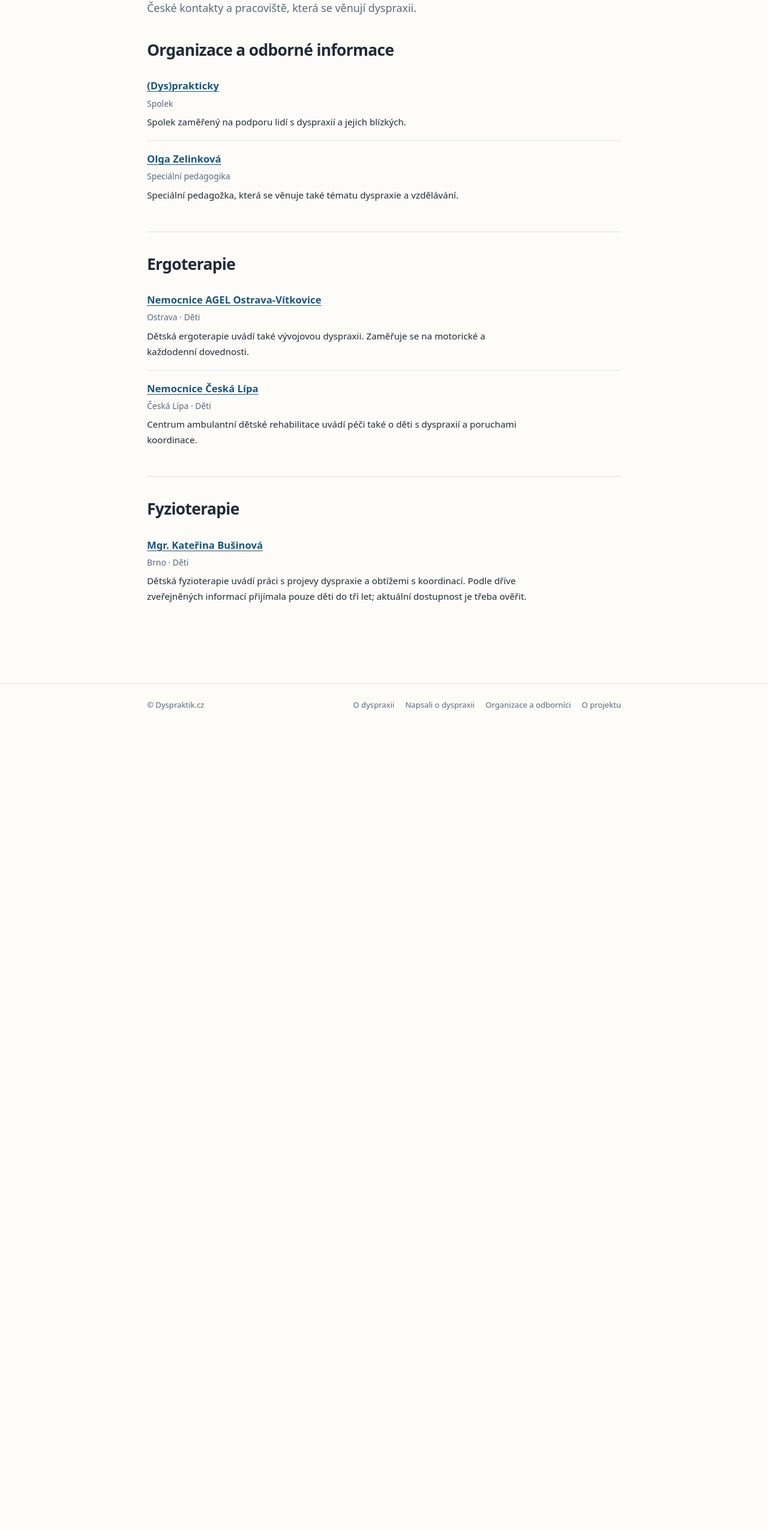
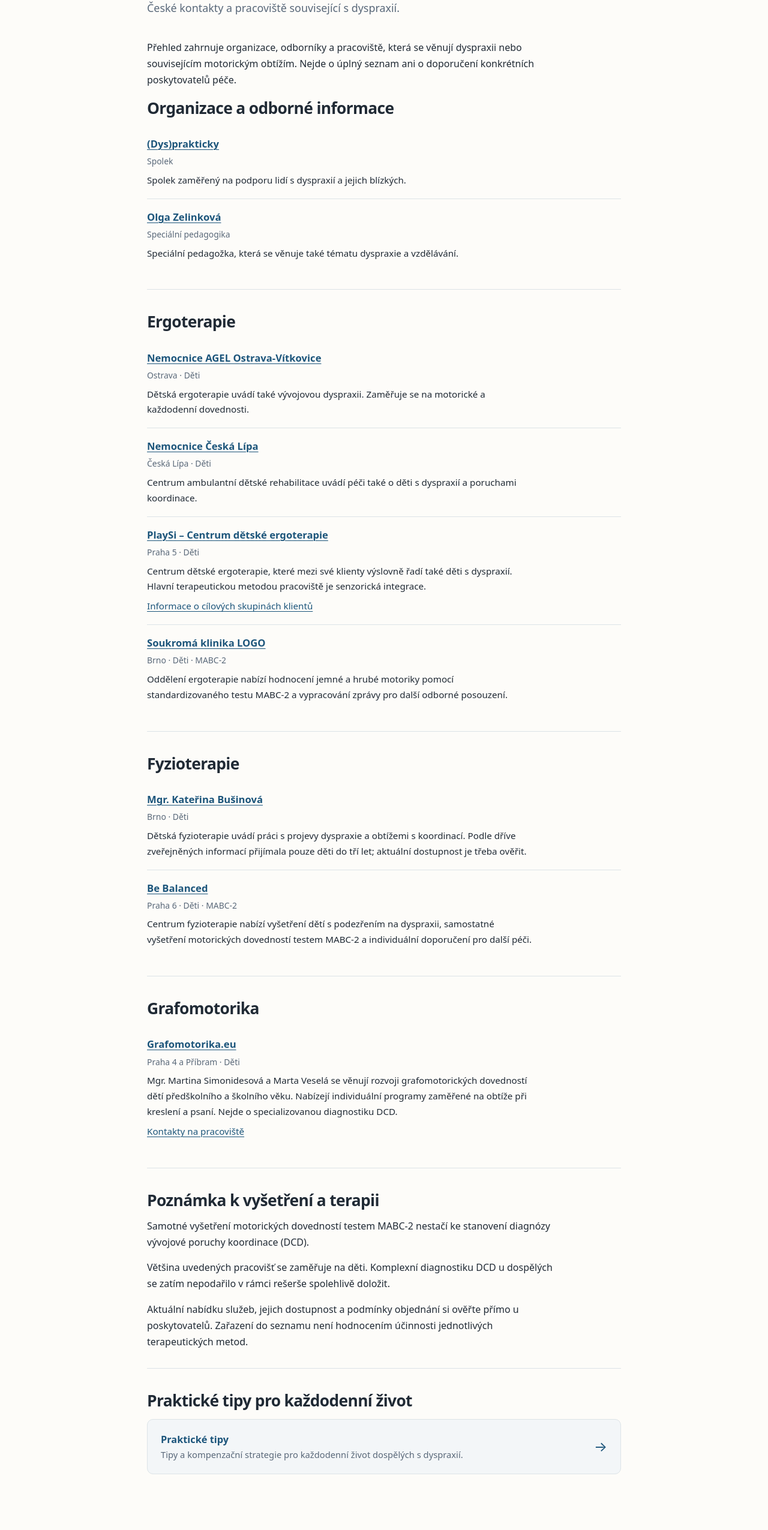
Before and after one commit to rudi1984/Web_dyspraktik, a plain HTML site: page organizace.html in a window 1280 px wide. Shown: the part 202-2753 px from the top of the page at 60% size. Before the commit the page ends 1430 px from the top, so only its background shows below. Drawn offline with Linux system fonts and the light colour scheme.

Commit message:
Enhance organizace.html with updated content and structure
Updated meta descriptions and added new sections for practical tips and therapy information.

```diff
--- a/organizace.html
+++ b/organizace.html
@@ -1,35 +1,268 @@
+
 <!doctype html>
 <html lang="cs">
 <head>
 <meta charset="utf-8"/>
 <meta content="width=device-width, initial-scale=1" name="viewport"/>
-<meta content="České spolky, odborníci a pracoviště ergoterapie a fyzioterapie, která výslovně uvádějí dyspraxii." name="description"/>
+<meta content="České spolky, odborníci a pracoviště ergoterapie, fyzioterapie a grafomotoriky související s dyspraxií a vývojovou poruchou koordinace (DCD)." name="description"/>
 <title>Organizace a odborníci | Dyspraktik.cz</title>
+
 <link href="style.css" rel="stylesheet"/>
-<link href="https://dyspraktik.cz/organizace.html" rel="canonical"/><link href="favicon.svg" rel="icon" type="image/svg+xml"/><meta content="#fdfcf9" name="theme-color"/><meta content="website" property="og:type"/><meta content="cs_CZ" property="og:locale"/><meta content="Dyspraktik.cz" property="og:site_name"/><meta content="Organizace a odborníci | Dyspraktik.cz" property="og:title"/><meta content="České spolky, odborníci a pracoviště ergoterapie a fyzioterapie, která výslovně uvádějí dyspraxii." property="og:description"/><meta content="https://dyspraktik.cz/organizace.html" property="og:url"/></head>
+<link href="https://dyspraktik.cz/organizace.html" rel="canonical"/>
+<link href="favicon.svg" rel="icon" type="image/svg+xml"/>
+
+<meta content="#fdfcf9" name="theme-color"/>
+<meta content="website" property="og:type"/>
+<meta content="cs_CZ" property="og:locale"/>
+<meta content="Dyspraktik.cz" property="og:site_name"/>
+<meta content="Organizace a odborníci | Dyspraktik.cz" property="og:title"/>
+<meta content="České organizace, odborníci a pracoviště související s dyspraxií." property="og:description"/>
+<meta content="https://dyspraktik.cz/organizace.html" property="og:url"/>
+</head>
+
 <body class="site-page">
+
 <a class="skip" href="#obsah">Přejít na obsah</a>
 
-<header class="site-header"><div class="wrap header-inner"><a aria-label="Dyspraktik, úvodní stránka" class="brand" href="index.html">dyspraktik<span class="brand-dot">.</span>cz</a><nav aria-label="Hlavní navigace"><a href="index.html">O dyspraxii</a><a href="napsali.html">Napsali o dyspraxii</a><a aria-current="page" href="organizace.html">Organizace a odborníci</a><a href="o-projektu.html">O projektu</a></nav></div></header><main class="wrap" id="obsah">
-<div class="home-heading"><h1>Organizace a odborníci</h1><p class="lead">České kontakty a pracoviště, která se věnují dyspraxii.</p></div>
-<section aria-labelledby="organizace" class="home-section"><h2 id="organizace">Organizace a odborné informace</h2>
+<header class="site-header">
+<div class="wrap header-inner">
+
+<a aria-label="Dyspraktik, úvodní stránka" class="brand" href="index.html">dyspraktik<span class="brand-dot">.</span>cz</a>
+
+<nav aria-label="Hlavní navigace">
+<a href="index.html">O dyspraxii</a>
+<a href="prakticke-tipy.html">Praktické tipy</a>
+<a href="napsali.html">Napsali o dyspraxii</a>
+<a aria-current="page" href="organizace.html">Organizace a odborníci</a>
+<a href="o-projektu.html">O projektu</a>
+</nav>
+
+</div>
+</header>
+
+<main class="wrap" id="obsah">
+
+<div class="home-heading">
+<h1>Organizace a odborníci</h1>
+<p class="lead">České kontakty a pracoviště související s dyspraxií.</p>
+</div>
+
+<p>
+Přehled zahrnuje organizace, odborníky a pracoviště, která se
+věnují dyspraxii nebo souvisejícím motorickým obtížím.
+Nejde o úplný seznam ani o doporučení konkrétních
+poskytovatelů péče.
+</p>
+
+<section aria-labelledby="organizace" class="home-section">
+
+<h2 id="organizace">Organizace a odborné informace</h2>
+
 <ul class="directory">
-<li><a href="https://dysprakticky.cz/">(Dys)prakticky</a><span class="directory-meta">Spolek</span><p>Spolek zaměřený na podporu lidí s dyspraxií a jejich blízkých.</p></li>
-<li><a href="https://www.zelinkova.cz/">Olga Zelinková</a><span class="directory-meta">Speciální pedagogika</span><p>Speciální pedagožka, která se věnuje také tématu dyspraxie a vzdělávání.</p></li>
+
+<li>
+<a href="https://dysprakticky.cz/">(Dys)prakticky</a>
+<span class="directory-meta">Spolek</span>
+<p>
+Spolek zaměřený na podporu lidí s dyspraxií a jejich blízkých.
+</p>
+</li>
+
+<li>
+<a href="https://www.zelinkova.cz/">Olga Zelinková</a>
+<span class="directory-meta">Speciální pedagogika</span>
+<p>
+Speciální pedagožka, která se věnuje také tématu
+dyspraxie a vzdělávání.
+</p>
+</li>
+
 </ul>
 </section>
-<section aria-labelledby="ergo" class="home-section"><h2 id="ergo">Ergoterapie</h2>
+
+<section aria-labelledby="ergo" class="home-section">
+
+<h2 id="ergo">Ergoterapie</h2>
+
 <ul class="directory">
-<li><a href="https://nemocniceostravavitkovice.agel.cz/pracoviste/oddeleni/rhb/nabidka-oddeleni/detska-ergoterapie.html">Nemocnice AGEL Ostrava-Vítkovice</a><span class="directory-meta">Ostrava · Děti</span><p>Dětská ergoterapie uvádí také vývojovou dyspraxii. Zaměřuje se na motorické a každodenní dovednosti.</p></li>
-<li><a href="https://www.nemcl.cz/oddeleni-a-ambulance/centrum-ambulantni-detske-rehabilitace">Nemocnice Česká Lípa</a><span class="directory-meta">Česká Lípa · Děti</span><p>Centrum ambulantní dětské rehabilitace uvádí péči také o děti s dyspraxií a poruchami koordinace.</p></li>
+
+<li>
+<a href="https://nemocniceostravavitkovice.agel.cz/pracoviste/oddeleni/rhb/nabidka-oddeleni/detska-ergoterapie.html">
+Nemocnice AGEL Ostrava-Vítkovice
+</a>
+<span class="directory-meta">Ostrava · Děti</span>
+<p>
+Dětská ergoterapie uvádí také vývojovou dyspraxii.
+Zaměřuje se na motorické a každodenní dovednosti.
+</p>
+</li>
+
+<li>
+<a href="https://www.nemcl.cz/oddeleni-a-ambulance/centrum-ambulantni-detske-rehabilitace">
+Nemocnice Česká Lípa
+</a>
+<span class="directory-meta">Česká Lípa · Děti</span>
+<p>
+Centrum ambulantní dětské rehabilitace uvádí péči také
+o děti s dyspraxií a poruchami koordinace.
+</p>
+</li>
+
+<li>
+<a href="https://playsi.cz/">
+PlaySi – Centrum dětské ergoterapie
+</a>
+<span class="directory-meta">Praha 5 · Děti</span>
+<p>
+Centrum dětské ergoterapie, které mezi své klienty
+výslovně řadí také děti s dyspraxií. Hlavní terapeutickou
+metodou pracoviště je senzorická integrace.
+</p>
+<p>
+<a href="https://playsi.cz/pro-koho-jsme/">
+Informace o cílových skupinách klientů
+</a>
+</p>
+</li>
+
+<li>
+<a href="https://www.moje-klinika.cz/novinky/test-mabc-2-dyspraxie">
+Soukromá klinika LOGO
+</a>
+<span class="directory-meta">Brno · Děti · MABC-2</span>
+<p>
+Oddělení ergoterapie nabízí hodnocení jemné a hrubé
+motoriky pomocí standardizovaného testu MABC-2
+a vypracování zprávy pro další odborné posouzení.
+</p>
+</li>
+
 </ul>
 </section>
-<section aria-labelledby="fyzio" class="home-section"><h2 id="fyzio">Fyzioterapie</h2>
+
+<section aria-labelledby="fyzio" class="home-section">
+
+<h2 id="fyzio">Fyzioterapie</h2>
+
 <ul class="directory">
-<li><a href="https://fyzioterapieprodeti.cz/">Mgr. Kateřina Bušinová</a><span class="directory-meta">Brno · Děti</span><p>Dětská fyzioterapie uvádí práci s projevy dyspraxie a obtížemi s koordinací. Podle dříve zveřejněných informací přijímala pouze děti do tří let; aktuální dostupnost je třeba ověřit.</p></li>
+
+<li>
+<a href="https://fyzioterapieprodeti.cz/">
+Mgr. Kateřina Bušinová
+</a>
+<span class="directory-meta">Brno · Děti</span>
+<p>
+Dětská fyzioterapie uvádí práci s projevy dyspraxie
+a obtížemi s koordinací. Podle dříve zveřejněných
+informací přijímala pouze děti do tří let;
+aktuální dostupnost je třeba ověřit.
+</p>
+</li>
+
+<li>
+<a href="https://www.bebalanced.cz/dyspraxie/">
+Be Balanced
+</a>
+<span class="directory-meta">Praha 6 · Děti · MABC-2</span>
+<p>
+Centrum fyzioterapie nabízí vyšetření dětí
+s podezřením na dyspraxii, samostatné vyšetření
+motorických dovedností testem MABC-2
+a individuální doporučení pro další péči.
+</p>
+</li>
+
 </ul>
 </section>
+
+<section aria-labelledby="grafomotorika" class="home-section">
+
+<h2 id="grafomotorika">Grafomotorika</h2>
+
+<ul class="directory">
+
+<li>
+<a href="https://www.grafomotorika.eu/">
+Grafomotorika.eu
+</a>
+<span class="directory-meta">Praha 4 a Příbram · Děti</span>
+<p>
+Mgr. Martina Simonidesová a Marta Veselá se věnují
+rozvoji grafomotorických dovedností dětí předškolního
+a školního věku. Nabízejí individuální programy
+zaměřené na obtíže při kreslení a psaní.
+Nejde o specializovanou diagnostiku DCD.
+</p>
+<p>
+<a href="https://www.grafomotorika.eu/kontakt/">
+Kontakty na pracoviště
+</a>
+</p>
+</li>
+
+</ul>
+</section>
+
+<section aria-labelledby="poznamka" class="home-section">
+
+<h2 id="poznamka">Poznámka k vyšetření a terapii</h2>
+
+<p>
+Samotné vyšetření motorických dovedností testem MABC-2
+nestačí ke stanovení diagnózy vývojové poruchy
+koordinace (DCD).
+</p>
+
+<p>
+Většina uvedených pracovišť se zaměřuje na děti.
+Komplexní diagnostiku DCD u dospělých se zatím
+nepodařilo v rámci rešerše spolehlivě doložit.
+</p>
+
+<p>
+Aktuální nabídku služeb, jejich dostupnost a podmínky
+objednání si ověřte přímo u poskytovatelů.
+Zařazení do seznamu není hodnocením účinnosti
+jednotlivých terapeutických metod.
+</p>
+
+</section>
+
+<section aria-labelledby="prakticke-tipy" class="home-section">
+
+<h2 id="prakticke-tipy">Praktické tipy pro každodenní život</h2>
+
+<div class="resource-list">
+
+<a class="resource" href="prakticke-tipy.html">
+<span class="resource-copy">
+<strong>Praktické tipy</strong>
+<span>Tipy a kompenzační strategie pro každodenní život dospělých s dyspraxií.</span>
+</span>
+<span aria-hidden="true" class="resource-arrow">→</span>
+</a>
+
+</div>
+
+</section>
+
 </main>
 
-<footer class="site-footer"><div class="wrap footer-inner"><span>© Dyspraktik.cz</span><nav aria-label="Navigace v zápatí"><a href="index.html">O dyspraxii</a><a href="napsali.html">Napsali o dyspraxii</a><a href="organizace.html">Organizace a odborníci</a><a href="o-projektu.html">O projektu</a></nav></div></footer></body>
+<footer class="site-footer">
+<div class="wrap footer-inner">
+
+<span>© Dyspraktik.cz</span>
+
+<nav aria-label="Navigace v zápatí">
+<a href="index.html">O dyspraxii</a>
+<a href="prakticke-tipy.html">Praktické tipy</a>
+<a href="napsali.html">Napsali o dyspraxii</a>
+<a href="organizace.html">Organizace a odborníci</a>
+<a href="o-projektu.html">O projektu</a>
+</nav>
+
+</div>
+</footer>
+
+</body>
 </html>
```
